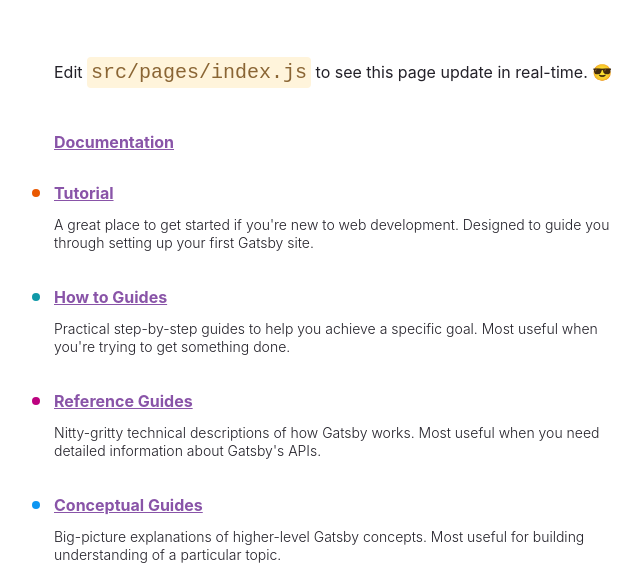
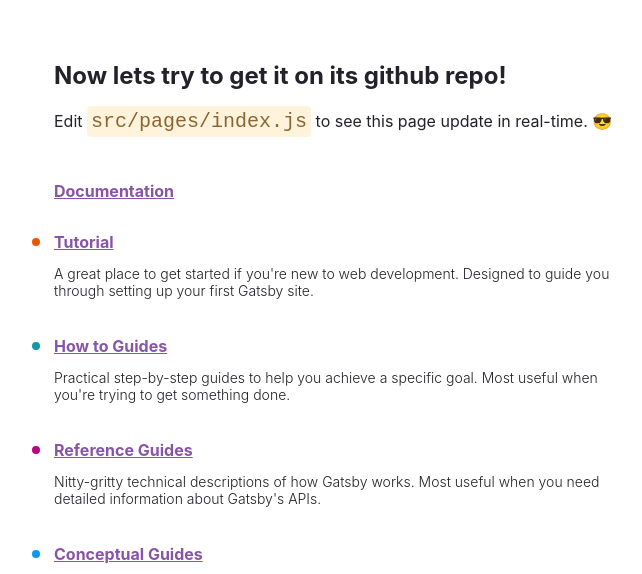
Before and after one commit to luciebaker/octo-waffle, a Gatsby site: page / in a window 1280 px wide. Shown: the part 224-798 px from the top of the page, without its empty margins (50-692 px from the left). Built offline with nearby package versions, Linux system fonts and the light colour scheme; Gatsby itself is replaced by a stand-in of ours.

Commit message:
change 1 to try

```diff
--- a/src/pages/index.js
+++ b/src/pages/index.js
@@ -131,6 +131,7 @@
         <br />
         <span style={headingAccentStyles}>— you just made a Gatsby site!</span>
       </h1>
+      <h2>Now lets try to get it on its github repo!</h2>
       <p style={paragraphStyles}>
         Edit <code style={codeStyles}>src/pages/index.js</code> to see this page
         update in real-time. 😎
```
